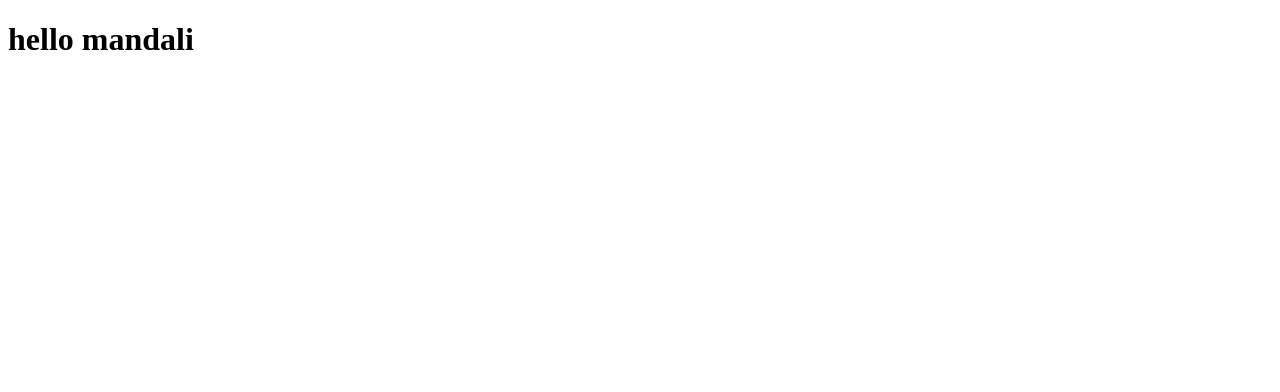
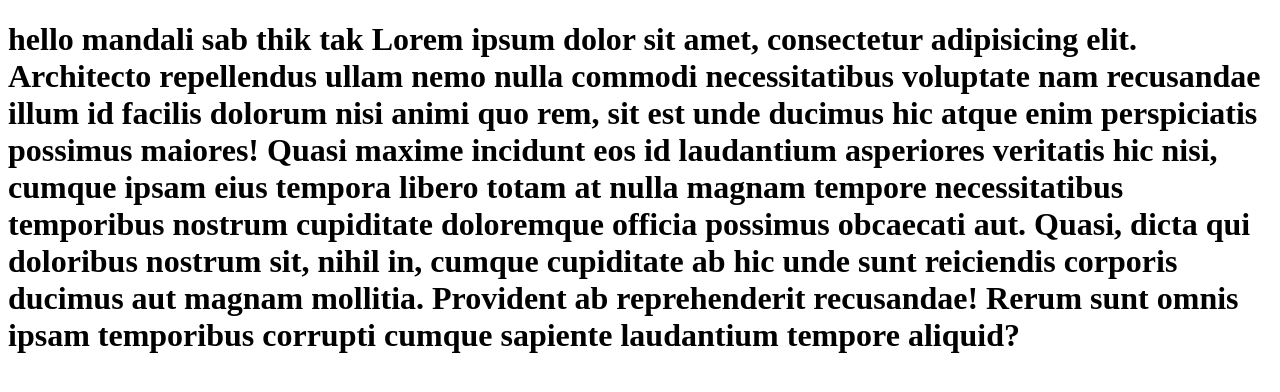
Before and after one commit to dhe7871/test_github, a plain HTML site: page index.html in a window 1280 px wide. Drawn offline with Linux system fonts and the light colour scheme.

Commit message:
third commit

```diff
--- a/index.html
+++ b/index.html
@@ -1,11 +1,22 @@
 <!DOCTYPE html>
 <html lang="en">
+
 <head>
     <meta charset="UTF-8">
     <meta name="viewport" content="width=device-width, initial-scale=1.0">
     <title>Testing github</title>
 </head>
+
 <body>
-    <h1>hello mandali</h1>
+    <h1>hello mandali sab thik tak
+        Lorem ipsum dolor sit amet, consectetur adipisicing elit. Architecto repellendus ullam nemo nulla commodi
+        necessitatibus voluptate nam recusandae illum id facilis dolorum nisi animi quo rem, sit est unde ducimus hic
+        atque enim perspiciatis possimus maiores! Quasi maxime incidunt eos id laudantium asperiores veritatis hic nisi,
+        cumque ipsam eius tempora libero totam at nulla magnam tempore necessitatibus temporibus nostrum cupiditate
+        doloremque officia possimus obcaecati aut. Quasi, dicta qui doloribus nostrum sit, nihil in, cumque cupiditate
+        ab hic unde sunt reiciendis corporis ducimus aut magnam mollitia. Provident ab reprehenderit recusandae! Rerum
+        sunt omnis ipsam temporibus corrupti cumque sapiente laudantium tempore aliquid?
+    </h1>
 </body>
+
 </html>
```
